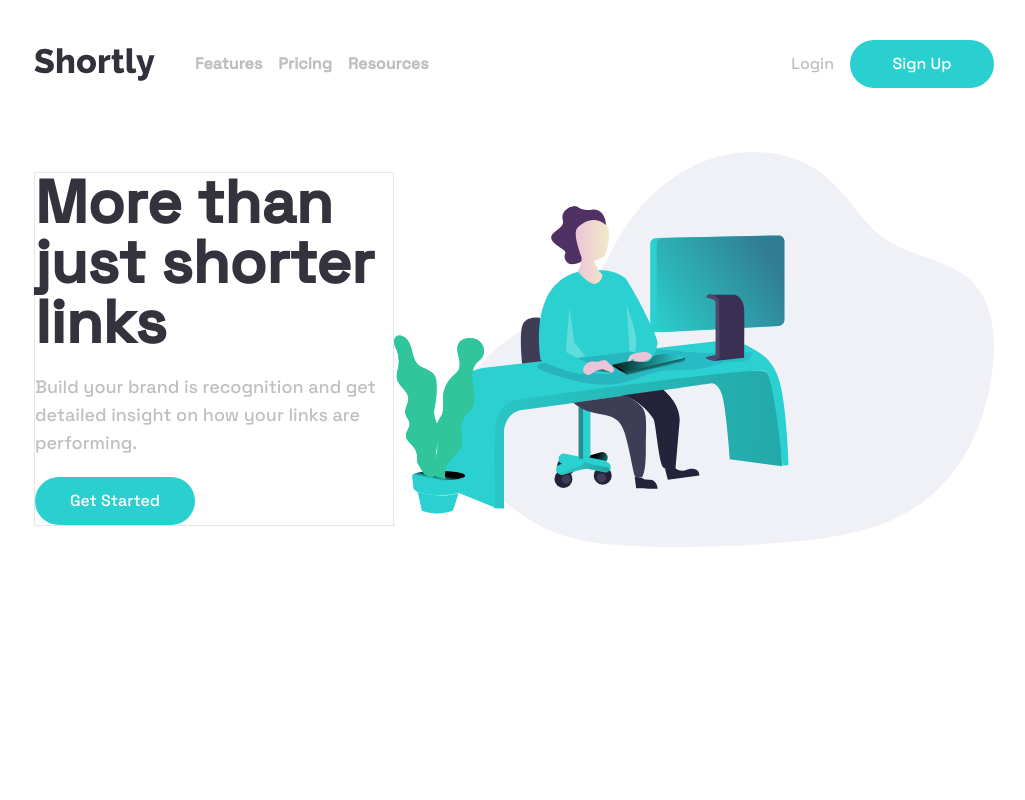
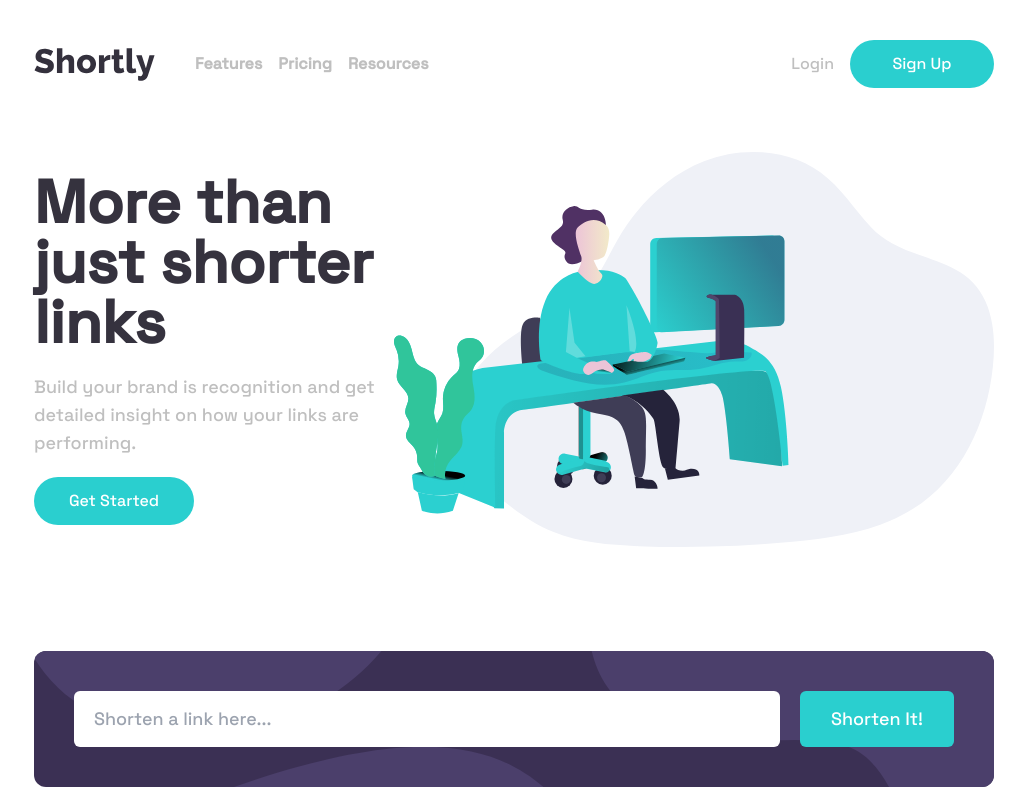
Before and after one commit to QuarksNP/shortly-api, a Next.js app: page / in a window 1280 px wide. Shown: the whole page, without its empty margins (126-1151 px from the left). Built offline with nearby package versions, Linux system fonts and the light colour scheme.

Commit message:
fixing tailwind and implementing Main

```diff
--- a/src/app/page.jsx
+++ b/src/app/page.jsx
@@ -1,11 +1,13 @@
-import Header from '.././components/Header/Header'
+import Header from '@/components/Header/Header'
 import Description from '@/components/Description/Description'
+import Main from '@/components/Main/Main'
 
 export default function app() {
     return(
         <>
             <Header />
             <Description />
+            <Main />
         </>
     )
 }
--- a/src/components/Description/Description.module.css
+++ b/src/components/Description/Description.module.css
@@ -10,20 +10,20 @@
     xl:text-left
     xl:flex-row-reverse
     xl:pt-16
-
 }
 
 .articleContainer{
     @apply
-    border
     w-full
     flex
     flex-col
     items-center
     gap-5
-    2xl:p-24
+    mt-10
+    2xl:pr-48
     xl:p-0
     xl:items-start
+    xl:mt-0
 }
 
 .article{
@@ -32,9 +32,6 @@
     flex-col
     gap-5
 }
-
-
-
 
 .title{
     @apply
--- /dev/null
+++ b/src/components/Main/Main.jsx
@@ -0,0 +1,24 @@
+import styles from './Main.module.css'
+
+export default function Main({onSubmit, error}){
+
+    return (
+        <main className={styles.main}>
+            <form className={styles.form} onSubmit={onSubmit}>
+                <div className={styles.background}></div>
+                <div className={styles.containerForm}>
+                        <input
+                        className={styles.input}
+                        type="text"
+                        name='link'
+                        minLength={1}
+                        placeholder="Shorten a link here..."
+                        />
+                        <p className={styles.error}>{error}</p>
+                </div>
+                <button className={styles.button} type="summit" before=''>Shorten It!</button>
+            </form>
+        </main>
+
+    )
+}
--- /dev/null
+++ b/src/components/Main/Main.module.css
@@ -0,0 +1,79 @@
+.main{
+    @apply
+    relative
+    px-10
+    pt-10
+    translate-y-24
+    z-20
+    lg:px-40
+    lg:translate-y-16
+}
+
+.background{
+    @apply
+    absolute
+    w-full
+    h-full
+    bg-shorten-mobile
+    bg-cover
+    md:bg-shorten-desktop
+}
+
+.form{
+    @apply
+    relative
+    w-full
+    flex
+    flex-col
+    gap-5
+    p-7
+    items-center
+    justify-center
+    rounded-xl
+    bg-Dark-Violet
+    overflow-hidden
+    md:flex-row
+    md:p-10
+}
+
+.containerForm{
+    @apply
+    z-20
+    w-full
+}
+
+.input{
+    @apply
+    w-full
+    h-14
+    p-5
+    text-lg
+    text-Very-Dark-Blue
+    rounded-md
+    outline-none
+    z-10
+    placeholder:text-lg
+}
+
+.button{
+    @apply
+    w-full
+    h-14
+    text-lg
+    bg-Cyan
+    text-white
+    rounded-md
+    z-10
+    hover:bg-Hover-Cyan
+    transition-colors
+    md:w-48
+}
+
+
+.error{
+    @apply
+    text-Red
+    italic
+    z-20
+    md:absolute
+}
--- a/src/components/common/btnGetStarted/btnGetStarted.module.css
+++ b/src/components/common/btnGetStarted/btnGetStarted.module.css
@@ -2,11 +2,9 @@
     @apply
     w-40
     h-12
-
     text-white
     bg-Cyan
     rounded-full
     hover:bg-Hover-Cyan
     transition-colors
-
 }
--- a/tailwind.config.js
+++ b/tailwind.config.js
@@ -28,10 +28,10 @@ module.exports = {
       },
 
       backgroundImage: theme => ({
-        'shorten-mobile' : "url('./src/assets/Backgrounds/bg-boost-mobile.svg')",
-        'shorten-desktop' : "url('./src/assets/Backgrounds/bg-shorten-desktop.svg')",
-        'boost-mobile' : "url('./src/assets/Backgrounds/bg-boost-mobile.svg')",
-        'boost-desktop' : "url('./src/assets/Backgrounds/bg-boost-desktop.svg')"
+        'shorten-mobile' : "url('/backgrounds/bg-boost-mobile.svg')",
+        'shorten-desktop' : "url('/backgrounds/bg-boost-desktop.svg')",
+        'boost-mobile' : "url('/backgrounds/bg-boost-mobile.svg')",
+        'boost-desktop' : "url('/backgrounds/bg-boost-desktop.svg')"
       })
     },
   },
```
